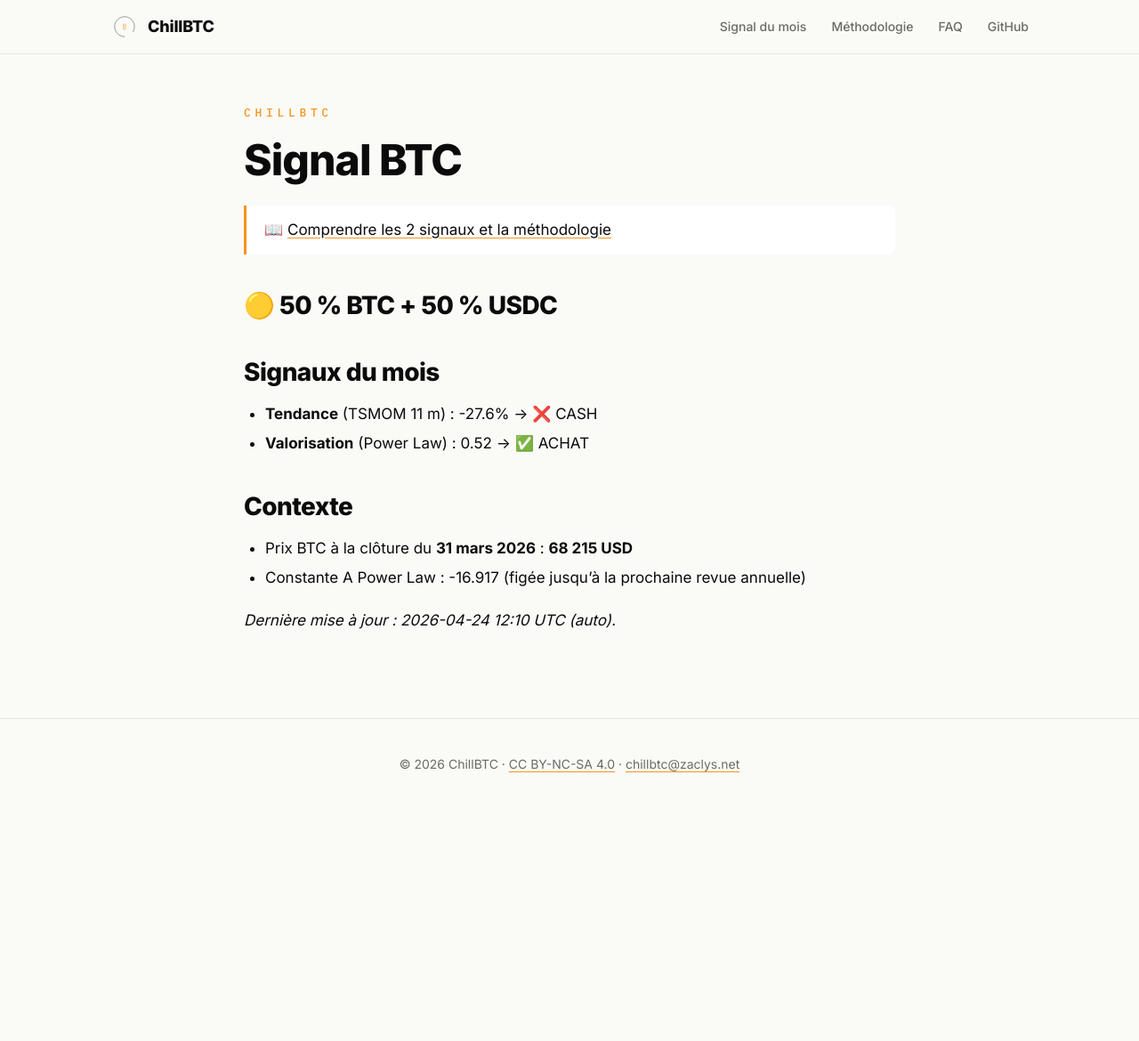
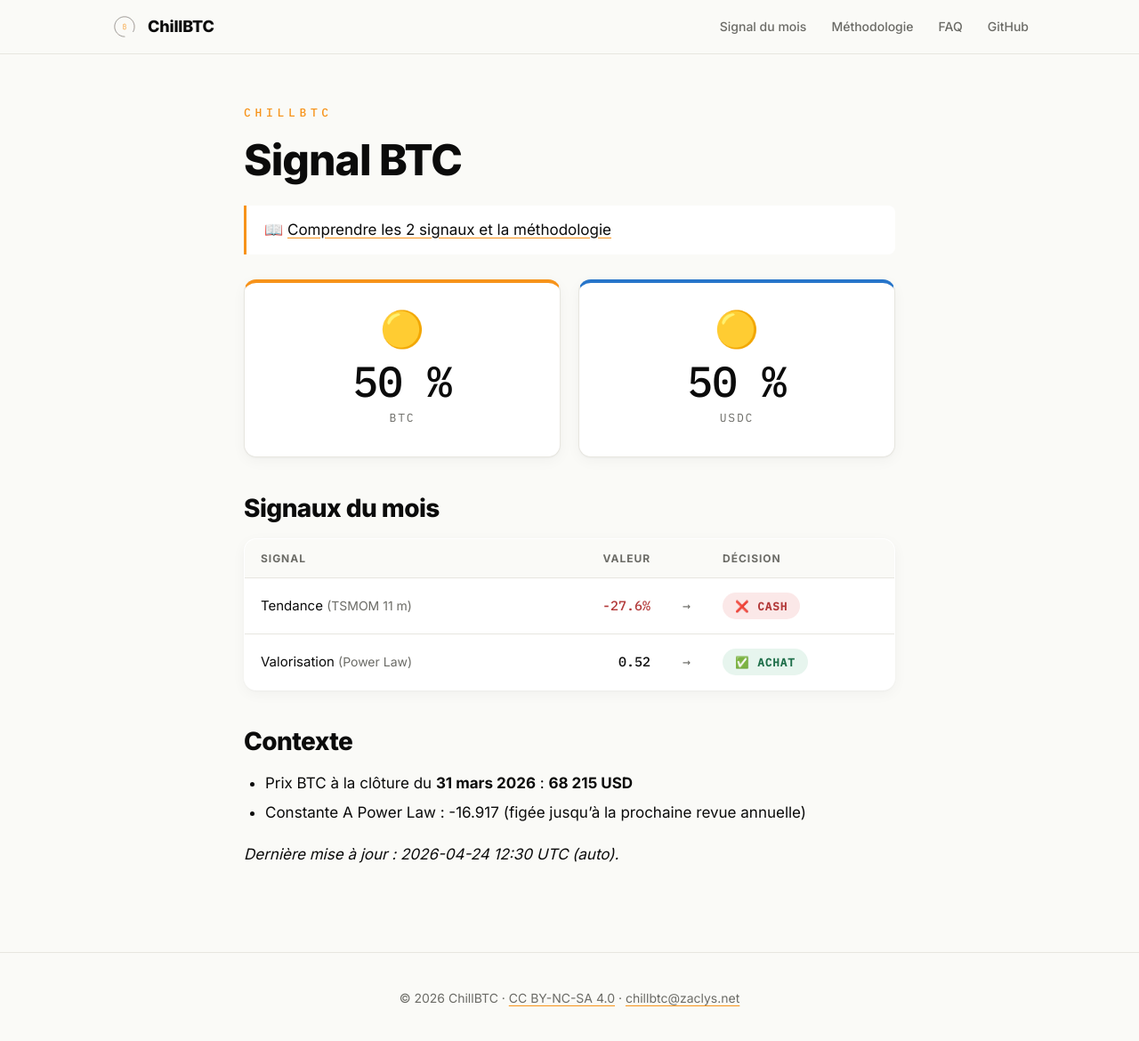
Before and after one commit to investchill/chillbtc, a Jekyll site: the page built from docs/signaux.md, in a window 1280 px wide and 1174 px high. Shown: the top 1170 px of the window at 89% size. Built offline with Jekyll 4.4.1, drawn with Linux system fonts in a browser that asks for light colours.

Commit message:
feat(signal-page): redesign allocation card + signaux table (Design 1, pastel tags)
Replaces the ASCII-style Signal du mois layout with a proper branded
design matching the landing's vocabulary (rounded cards, pastel badges,
mono font for numbers, orange/blue colour coding by asset).

Allocation (was "## 🟡 50 % BTC + 50 % USDC" H2):
- Two side-by-side cards, one for BTC, one for USDC, each with the
  state emoji (🟢/🟡/🔴), the percentage in big mono font, and the
  coin label in uppercase mono.
- BTC card has an orange top border (var(--orange), #F7931A), USDC
  card has a blue top border (#2775CA, USDC official colour).
- When an allocation is 0 % (e.g. in the 100/0 and 0/100 cases), the
  corresponding card dims to opacity 0.35 instead of disappearing —
  preserves the symmetry, makes the "vide" side obvious at a glance.
- Grid becomes a single column below 560 px.

Signal table (was 2 bullet-list items with manual alignment):
- Proper HTML <table class="signal-table"> matching landing's
  .rule-table: same border-radius, card background, uppercase header
  with letter-spacing, row dividers.
- 4 columns: Signal / Valeur (mono, right-aligned) / → / Décision.
- Tendance value coloured green or red by sign (positive/negative).
  Valorisation ratio stays neutral (it's a ratio, not a signed delta).
- Decision rendered as a pastel pill badge with the same palette as
  landing's badge-achat / badge-cash: #E7F5EE / var(--green) for
  ACHAT, #FBE8E8 / var(--red) for CASH. Emoji + label together.
- On mobile the sub-tag "(TSMOM 11 m)" / "(Power Law)" wraps onto a
  second line to keep the main column readable.

Files:
- engine/src/chillbtc/build_pages.py: build_signaux_md now emits two
  HTML blocks (allocation div + signal-table) instead of an H2 + two
  bullets. Logic for dim cards and decision classes derived from
  existing _emoji_pos / _label_pos / _emoji_sig / _label_sig helpers.
- docs/signaux.md, docs/historique-annuel.md, docs/historique-mensuel.md:
  regenerated.
- docs/assets/styles.css: new "Signal du mois" block with
  .signal-alloc, .alloc-card, .alloc-btc, .alloc-usdc, .alloc-dim,
  .alloc-state, .alloc-pct, .alloc-label, .signal-table, .signal-sub,
  .num.positive, .num.negative, .arrow, .decision.achat,
  .decision.cash, plus @media for <560 px.

Tests green (33 passed). Jekyll auto-regen picks up the change
immediately on the local preview.

Co-Authored-By: Claude Opus 4.7 (1M context) <noreply@anthropic.com>

```diff
--- a/docs/assets/styles.css
+++ b/docs/assets/styles.css
@@ -616,3 +616,120 @@ footer a { color: var(--muted); text-decoration-color: var(--orange); }
   .page-content h1 { margin-top: 32px; }
   .page-content h2 { margin-top: 28px; }
 }
+
+/* =============================================================
+   Signal du mois — allocation card (Design 1) + signal table
+   ============================================================= */
+
+/* ---------- Allocation — 2 cartes BTC / USDC ---------- */
+.signal-alloc {
+  display: grid;
+  grid-template-columns: 1fr 1fr;
+  gap: 20px;
+  margin: 28px 0 32px;
+}
+.signal-alloc .alloc-card {
+  background: var(--card);
+  border: 1px solid var(--line);
+  border-radius: var(--radius);
+  padding: 32px 24px;
+  text-align: center;
+  box-shadow: var(--shadow);
+  transition: opacity .2s ease;
+}
+.signal-alloc .alloc-card.alloc-btc  { border-top: 4px solid var(--orange); }
+.signal-alloc .alloc-card.alloc-usdc { border-top: 4px solid #2775CA; }
+.signal-alloc .alloc-card.alloc-dim  { opacity: 0.35; }
+.signal-alloc .alloc-state {
+  font-size: 40px;
+  line-height: 1;
+  margin-bottom: 14px;
+}
+.signal-alloc .alloc-pct {
+  font-family: 'IBM Plex Mono', ui-monospace, Menlo, monospace;
+  font-size: 48px;
+  font-weight: 500;
+  color: var(--ink);
+  line-height: 1;
+  margin-bottom: 8px;
+  letter-spacing: -0.02em;
+}
+.signal-alloc .alloc-label {
+  font-family: 'IBM Plex Mono', ui-monospace, Menlo, monospace;
+  font-size: 13px;
+  color: var(--muted);
+  letter-spacing: 0.14em;
+  text-transform: uppercase;
+}
+
+/* ---------- Signal table — Tendance + Valorisation ---------- */
+.signal-table {
+  width: 100%;
+  border-collapse: collapse;
+  background: var(--card);
+  border: 1px solid var(--line);
+  border-radius: var(--radius);
+  overflow: hidden;
+  box-shadow: var(--shadow);
+  margin: 0 0 12px;
+}
+.signal-table th {
+  background: var(--bg);
+  padding: 12px 18px;
+  text-align: left;
+  font-weight: 700;
+  font-size: 12px;
+  letter-spacing: 0.08em;
+  color: var(--muted);
+  text-transform: uppercase;
+  border-bottom: 1px solid var(--line);
+}
+.signal-table th.num-col   { text-align: right; }
+.signal-table th.arrow-col { width: 40px; }
+.signal-table td {
+  padding: 16px 18px;
+  border-bottom: 1px solid var(--line);
+  font-size: 15px;
+  vertical-align: middle;
+}
+.signal-table tbody tr:last-child td { border-bottom: none; }
+.signal-table .signal-sub {
+  color: var(--muted);
+  font-size: 14px;
+}
+.signal-table .num {
+  font-family: 'IBM Plex Mono', ui-monospace, Menlo, monospace;
+  font-weight: 500;
+  text-align: right;
+  white-space: nowrap;
+}
+.signal-table .num.positive { color: var(--green); }
+.signal-table .num.negative { color: var(--red); }
+.signal-table .arrow {
+  font-family: 'IBM Plex Mono', ui-monospace, Menlo, monospace;
+  color: var(--muted);
+  text-align: center;
+}
+.signal-table .decision {
+  display: inline-block;
+  padding: 5px 14px;
+  border-radius: 999px;
+  font-weight: 700;
+  font-size: 12.5px;
+  font-family: 'IBM Plex Mono', ui-monospace, Menlo, monospace;
+  letter-spacing: 0.08em;
+  white-space: nowrap;
+}
+.signal-table .decision.achat { background: #E7F5EE; color: var(--green); }
+.signal-table .decision.cash  { background: #FBE8E8; color: var(--red); }
+
+/* ---------- Responsive signal page ---------- */
+@media (max-width: 560px) {
+  .signal-alloc { grid-template-columns: 1fr; gap: 14px; }
+  .signal-alloc .alloc-pct { font-size: 40px; }
+  .signal-alloc .alloc-card { padding: 24px 20px; }
+
+  .signal-table th, .signal-table td { padding: 12px 12px; font-size: 14px; }
+  .signal-table .signal-sub { display: block; font-size: 12px; }
+  .signal-table .decision { padding: 4px 10px; font-size: 11.5px; }
+}
--- a/docs/signaux.md
+++ b/docs/signaux.md
@@ -8,16 +8,49 @@ description: L'allocation BTC à appliquer ce mois-ci, et les 2 signaux sous-jac
 
 > 📖 [Comprendre les 2 signaux et la méthodologie](methodologie.md)
 
-## 🟡 50 % BTC + 50 % USDC
+<div class="signal-alloc">
+  <div class="alloc-card alloc-btc">
+    <div class="alloc-state">🟡</div>
+    <div class="alloc-pct">50 %</div>
+    <div class="alloc-label">BTC</div>
+  </div>
+  <div class="alloc-card alloc-usdc">
+    <div class="alloc-state">🟡</div>
+    <div class="alloc-pct">50 %</div>
+    <div class="alloc-label">USDC</div>
+  </div>
+</div>
 
 ## Signaux du mois
 
-- **Tendance** (TSMOM 11 m) : -27.6%  →  ❌ CASH
-- **Valorisation** (Power Law) : 0.52  →  ✅ ACHAT
+<table class="signal-table">
+  <thead>
+    <tr>
+      <th>Signal</th>
+      <th class="num-col">Valeur</th>
+      <th class="arrow-col"></th>
+      <th>Décision</th>
+    </tr>
+  </thead>
+  <tbody>
+    <tr>
+      <td>Tendance <span class="signal-sub">(TSMOM 11 m)</span></td>
+      <td class="num negative">-27.6%</td>
+      <td class="arrow">→</td>
+      <td><span class="decision cash">❌ CASH</span></td>
+    </tr>
+    <tr>
+      <td>Valorisation <span class="signal-sub">(Power Law)</span></td>
+      <td class="num">0.52</td>
+      <td class="arrow">→</td>
+      <td><span class="decision achat">✅ ACHAT</span></td>
+    </tr>
+  </tbody>
+</table>
 
 ## Contexte
 
 - Prix BTC à la clôture du **31 mars 2026** : **68 215 USD**
 - Constante A Power Law : -16.917 (figée jusqu'à la prochaine revue annuelle)
 
-_Dernière mise à jour : 2026-04-24 12:10 UTC (auto)._
+_Dernière mise à jour : 2026-04-24 12:30 UTC (auto)._
```
Also changed, not shown: docs/historique-annuel.md (+1 -1 lines), docs/historique-mensuel.md (+1 -1 lines), 1 other file.
